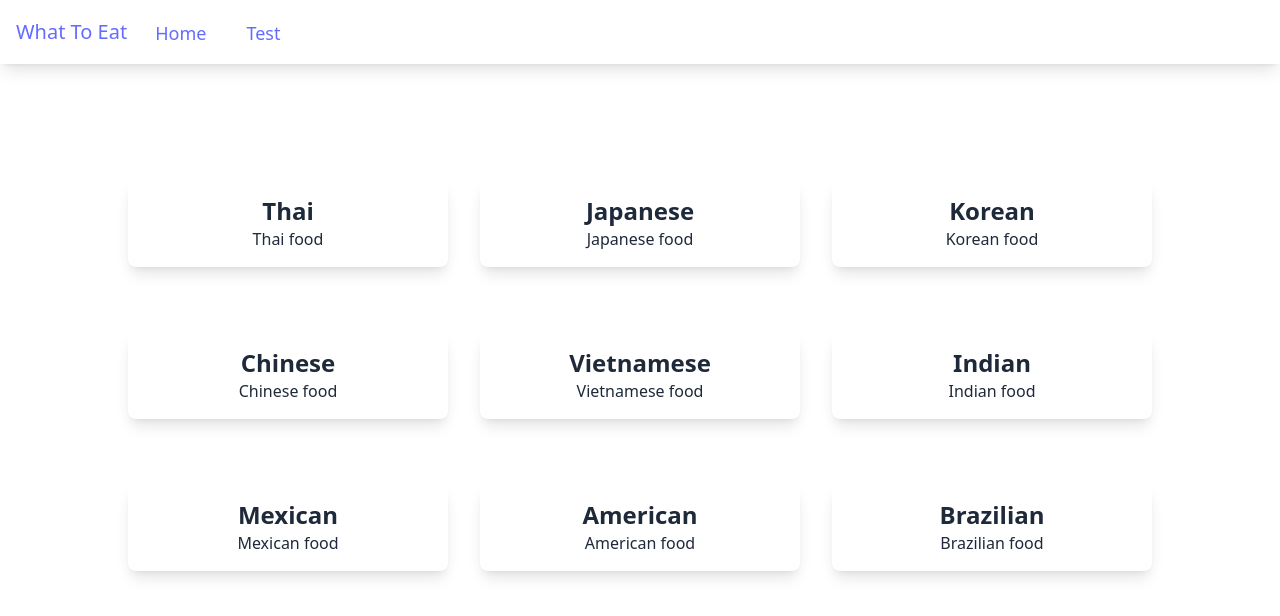
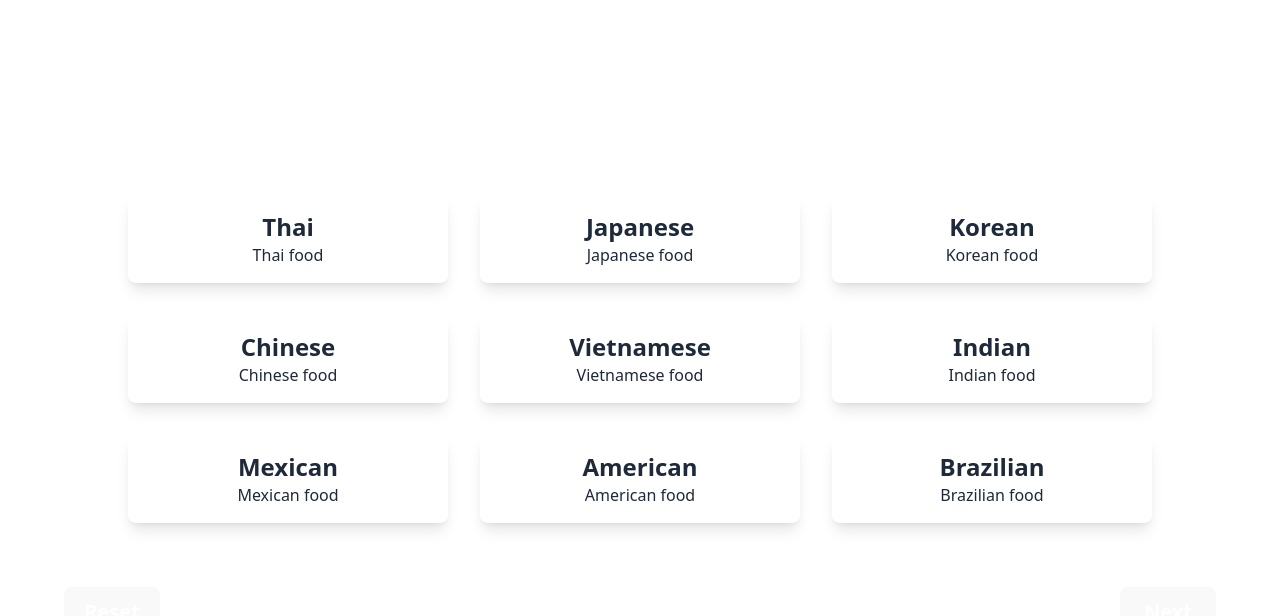
Before and after one commit to dragonkorn/what-to-eat, a React (Vite) app: page / in a window 1280 px wide. Shown: the top 616 px of the page. Built offline with nearby package versions, Linux system fonts and the light colour scheme.

Commit message:
feat: adjust margin gap and fix routing

```diff
--- a/src/App.jsx
+++ b/src/App.jsx
@@ -1,23 +1,22 @@
 import { BrowserRouter as Router, Routes, Route, Link, Navigate } from 'react-router-dom'
-import TestPage from './pages/TestPage'
+import MainPage from './pages/MainPage'
 import './App.css'
-import MainPage from './pages/MainPage'
-import Navbar from './components/Navbar'
 
 function App() {
   return (
-    <Router>
-      <div className='grow'>
-        <Navbar />
+    <MainPage />
+    // <Router>
+    //   <div className='grow'>
+    //     <Navbar />
 
-        <Routes>
-          <Route index path="/" element={<TestPage />} />
-          <Route path="/test" element={<TestPage />} />
+    //     <Routes>
+    //       <Route index path="/" element={<TestPage />} />
+    //       <Route path="/test" element={<TestPage />} />
 
-          <Route path="*" element={<Navigate to="/" replace />} />
-        </Routes>
-      </div>
-    </Router>
+    //       <Route path="*" element={<Navigate to="/" replace />} />
+    //     </Routes>
+    //   </div>
+    // </Router>
   )
 }
 
--- a/src/components/Category.jsx
+++ b/src/components/Category.jsx
@@ -5,7 +5,7 @@ function Category({ category, state, handleClick }) {
   const cardClass = state === SelectState.SELECTED ? 'card-selected' : state === SelectState.UNSELECTED ? 'card-unselected' : 'bg-white';
   return (
   <div
-    className={`mt-16 mx-4 w-1/4 flex items-center shadow-lg rounded-lg p-4 bg-white
+    className={`mt-8 mx-4 w-1/4 flex items-center shadow-lg rounded-lg p-4 bg-white
       ${cardClass}
     `}
     onClick={handleClick}
--- a/src/components/SubCategory.jsx
+++ b/src/components/SubCategory.jsx
@@ -5,7 +5,7 @@ function SubCategory({ category, state, handleClick }) {
   const cardClass = state === SelectState.SELECTED ? 'card-selected' : state === SelectState.UNSELECTED ? 'card-unselected' : 'bg-white';
   return (
   <div
-    className={`mt-16 mx-4 w-1/6 flex items-center shadow-lg rounded-lg p-2 bg-white
+    className={`mt-4 mx-4 w-1/6 flex items-center shadow-lg rounded-lg p-2 bg-white
       ${cardClass}
     `}
     onClick={handleClick}
--- a/src/components/SubCategoryForm.jsx
+++ b/src/components/SubCategoryForm.jsx
@@ -10,7 +10,7 @@ const SubCategoryForm = ({
 }) => {
   return (
     <div>
-      <div className="flex flex-wrap gap-0 justify-center">
+      <div className="flex flex-wrap gap-0 gap-y-0 justify-center">
         {categories.map((category) => (
           <SubCategory
             key={category.id}
--- a/src/pages/MainPage.jsx
+++ b/src/pages/MainPage.jsx
@@ -1,34 +1,154 @@
-import { useState } from 'react';
-import reactLogo from '../assets/react.svg'
-import viteLogo from '/vite.svg'
+import React, { useState } from 'react'
+import Category from '../components/Category'
+import categoriesData from '../entities/data/CategoriesData'
+import { SelectState } from '../entities/enum.js/SelectState'
+import CategoryForm from '../components/CategoryForm'
+import SubCategoryForm from '../components/SubCategoryForm'
+import subCategoriesData from '../entities/data/SubCategoriesData'
 
-const MainPage = () => {
-  const [count, setCount] = useState(0)
+function MainPage() {
+  const [currentPage, setCurrentPage] = useState(1)
+  // Categories
+  const [categories, setCategories] = useState(categoriesData)
+  const [selectedCategories, setSelectedCategories] = useState(
+    categories.reduce((acc, category) => {
+      acc[category.id] = SelectState.NEUTRAL
+      return acc
+    }, {})
+  )
+  /// Sub Categories
+  const [subCategories, setSubCategories] = useState()
+  const [selectedSubCategories, setSelectedSubCategories] = useState({})
+
+  const onClickCategory = (categoryId) => {
+    let currentState = selectedCategories[categoryId]
+    let newState = currentState === SelectState.UNSELECTED ? SelectState.NEUTRAL : currentState + 1
+    setSelectedCategories({
+      ...selectedCategories,
+      [categoryId]: newState
+    })
+  }
+
+  const onClickReset = () => {
+    setSelectedCategories(categories.reduce((acc, category) => {
+      acc[category.id] = SelectState.NEUTRAL
+      return acc
+    }, {}))
+  }
+
+  const onClickNext = () => {
+    let finalSelectedCategories = []
+    for (let key in selectedCategories) {
+      if (selectedCategories[key] === SelectState.SELECTED) {
+        finalSelectedCategories.push(key)
+      }
+    }
+
+    if (finalSelectedCategories.length === 0) {
+      for (let key in selectedCategories) {
+        if (selectedCategories[key] === SelectState.NEUTRAL) {
+          finalSelectedCategories.push(key)
+        }
+      }
+    }
+
+    if (finalSelectedCategories.length === 0) {
+      alert('No categories selected')
+      return
+    }
+
+    console.log(finalSelectedCategories)
+    let subCategories = subCategoriesData.filter(subCategory => finalSelectedCategories.includes(subCategory.categoryId))
+    setSubCategories(subCategories)
+    setSelectedSubCategories(subCategories.reduce((acc, subCategory) => {
+      acc[subCategory.id] = SelectState.NEUTRAL
+      return acc
+    }, {}))
+    setCurrentPage(2)
+  }
+
+  const onClickBack = () => {
+    setCurrentPage(1)
+  }
+
+  const onClickNextSubCategory = () => {
+    // find final selected sub categories
+    // if no sub categories are selected, select all sub categories that are neutral
+
+    // if final selected sub categories more than 2 random to 1
+
+    // alert final selected sub categories
+    let finalSelectedSubCategories = []
+    for (let key in selectedSubCategories) {
+      if (selectedSubCategories[key] === SelectState.SELECTED) {
+        finalSelectedSubCategories.push(key)
+      }
+    }
+
+    if (finalSelectedSubCategories.length === 0) {
+      for (let key in selectedSubCategories) {
+        if (selectedSubCategories[key] === SelectState.NEUTRAL) {
+          finalSelectedSubCategories.push(key)
+        }
+      }
+    }
+
+    if (finalSelectedSubCategories.length === 0) {
+      alert('No sub categories selected')
+      return
+    }
+
+    if (finalSelectedSubCategories.length > 2) {
+      // random to select the last one
+      finalSelectedSubCategories = finalSelectedSubCategories.sort(() => Math.random() - 0.5).slice(0, 1)
+    }
+
+    // alert final selected sub categories as subCategories
+    let lastSelectedSubCategories = subCategoriesData.filter(subCategory => finalSelectedSubCategories.includes(subCategory.id))
+    alert(lastSelectedSubCategories[0].name)
+  }
+
+  const onClickSubCategory = (subCategoryId) => {
+    let currentState = selectedSubCategories[subCategoryId]
+    let newState = currentState === SelectState.UNSELECTED ? SelectState.NEUTRAL : currentState + 1
+    setSelectedSubCategories({
+      ...selectedSubCategories,
+      [subCategoryId]: newState
+    })
+  }
+
+  const onClickResetSubCategory = () => {
+    setSelectedSubCategories(subCategories.reduce((acc, subCategory) => {
+      acc[subCategory.id] = SelectState.NEUTRAL
+      return acc
+    }, {}))
+  }
 
   return (
-    <>
-      <div className='flex justify-center items-center'>
-        <a href="https://vite.dev" target="_blank">
-          <img src={viteLogo} className="logo" alt="Vite logo" />
-        </a>
-        <a href="https://react.dev" target="_blank">
-          <img src={reactLogo} className="logo react" alt="React logo" />
-        </a>
-      </div>
-      <h1>Vite + React</h1>
-      <div className="card">
-        <button onClick={() => setCount((count) => count + 1)}>
-          count is {count}
-        </button>
-        <p>
-          Edit <code>src/App.jsx</code> and save to test HMR
-        </p>
-      </div>
-      <p className="read-the-docs">
-        Click on the Vite and React logos to learn more
-      </p>
-    </>
-  );
-};
+    <div>
+      {currentPage === 1 && (
+        <CategoryForm
+          categories={categories}
+          selectedCategories={selectedCategories}
+          onClickCategory={onClickCategory}
+          onClickReset={onClickReset}
+          onClickNext={onClickNext}
+        />
+      )}
+      {currentPage === 2 && (
+        <SubCategoryForm
+          categories={subCategories}
+          selectedCategories={selectedSubCategories}
+          onClickCategory={onClickSubCategory}
+          onClickReset={onClickResetSubCategory}
+          onClickBack={onClickBack}
+          onClickNext={onClickNextSubCategory}
+        />
+      )}
+    </div>
 
-export default MainPage;
+
+  )
+}
+
+export default MainPage
--- a/src/pages/TestPage.jsx
+++ /dev/null
@@ -1,154 +0,0 @@
-import React, { useState } from 'react'
-import Category from '../components/Category'
-import categoriesData from '../entities/data/CategoriesData'
-import { SelectState } from '../entities/enum.js/SelectState'
-import CategoryForm from '../components/CategoryForm'
-import SubCategoryForm from '../components/SubCategoryForm'
-import subCategoriesData from '../entities/data/SubCategoriesData'
-
-function TestPage() {
-  const [currentPage, setCurrentPage] = useState(1)
-  // Categories
-  const [categories, setCategories] = useState(categoriesData)
-  const [selectedCategories, setSelectedCategories] = useState(
-    categories.reduce((acc, category) => {
-      acc[category.id] = SelectState.NEUTRAL
-      return acc
-    }, {})
-  )
-  /// Sub Categories
-  const [subCategories, setSubCategories] = useState()
-  const [selectedSubCategories, setSelectedSubCategories] = useState({})
-
-  const onClickCategory = (categoryId) => {
-    let currentState = selectedCategories[categoryId]
-    let newState = currentState === SelectState.UNSELECTED ? SelectState.NEUTRAL : currentState + 1
-    setSelectedCategories({
-      ...selectedCategories,
-      [categoryId]: newState
-    })
-  }
-
-  const onClickReset = () => {
-    setSelectedCategories(categories.reduce((acc, category) => {
-      acc[category.id] = SelectState.NEUTRAL
-      return acc
-    }, {}))
-  }
-
-  const onClickNext = () => {
-    let finalSelectedCategories = []
-    for (let key in selectedCategories) {
-      if (selectedCategories[key] === SelectState.SELECTED) {
-        finalSelectedCategories.push(key)
-      }
-    }
-
-    if (finalSelectedCategories.length === 0) {
-      for (let key in selectedCategories) {
-        if (selectedCategories[key] === SelectState.NEUTRAL) {
-          finalSelectedCategories.push(key)
-        }
-      }
-    }
-
-    if (finalSelectedCategories.length === 0) {
-      alert('No categories selected')
-      return
-    }
-
-    console.log(finalSelectedCategories)
-    let subCategories = subCategoriesData.filter(subCategory => finalSelectedCategories.includes(subCategory.categoryId))
-    setSubCategories(subCategories)
-    setSelectedSubCategories(subCategories.reduce((acc, subCategory) => {
-      acc[subCategory.id] = SelectState.NEUTRAL
-      return acc
-    }, {}))
-    setCurrentPage(2)
-  }
-
-  const onClickBack = () => {
-    setCurrentPage(1)
-  }
-
-  const onClickNextSubCategory = () => {
-    // find final selected sub categories
-    // if no sub categories are selected, select all sub categories that are neutral
-
-    // if final selected sub categories more than 2 random to 1
-
-    // alert final selected sub categories
-    let finalSelectedSubCategories = []
-    for (let key in selectedSubCategories) {
-      if (selectedSubCategories[key] === SelectState.SELECTED) {
-        finalSelectedSubCategories.push(key)
-      }
-    }
-
-    if (finalSelectedSubCategories.length === 0) {
-      for (let key in selectedSubCategories) {
-        if (selectedSubCategories[key] === SelectState.NEUTRAL) {
-          finalSelectedSubCategories.push(key)
-        }
-      }
-    }
-
-    if (finalSelectedSubCategories.length === 0) {
-      alert('No sub categories selected')
-      return
-    }
-
-    if (finalSelectedSubCategories.length > 2) {
-      // random to select the last one
-      finalSelectedSubCategories = finalSelectedSubCategories.sort(() => Math.random() - 0.5).slice(0, 1)
-    }
-
-    // alert final selected sub categories as subCategories
-    let lastSelectedSubCategories = subCategoriesData.filter(subCategory => finalSelectedSubCategories.includes(subCategory.id))
-    alert(lastSelectedSubCategories[0].name)
-  }
-
-  const onClickSubCategory = (subCategoryId) => {
-    let currentState = selectedSubCategories[subCategoryId]
-    let newState = currentState === SelectState.UNSELECTED ? SelectState.NEUTRAL : currentState + 1
-    setSelectedSubCategories({
-      ...selectedSubCategories,
-      [subCategoryId]: newState
-    })
-  }
-
-  const onClickResetSubCategory = () => {
-    setSelectedSubCategories(subCategories.reduce((acc, subCategory) => {
-      acc[subCategory.id] = SelectState.NEUTRAL
-      return acc
-    }, {}))
-  }
-
-  return (
-    <div>
-      {currentPage === 1 && (
-        <CategoryForm
-          categories={categories}
-          selectedCategories={selectedCategories}
-          onClickCategory={onClickCategory}
-          onClickReset={onClickReset}
-          onClickNext={onClickNext}
-        />
-      )}
-      {currentPage === 2 && (
-        <SubCategoryForm
-          categories={subCategories}
-          selectedCategories={selectedSubCategories}
-          onClickCategory={onClickSubCategory}
-          onClickReset={onClickResetSubCategory}
-          onClickBack={onClickBack}
-          onClickNext={onClickNextSubCategory}
-        />
-      )}
-    </div>
-
-
-  )
-}
-
-export default TestPage
```
Also changed, not shown: 6 other files (tests, documents, lock files or other folders).
